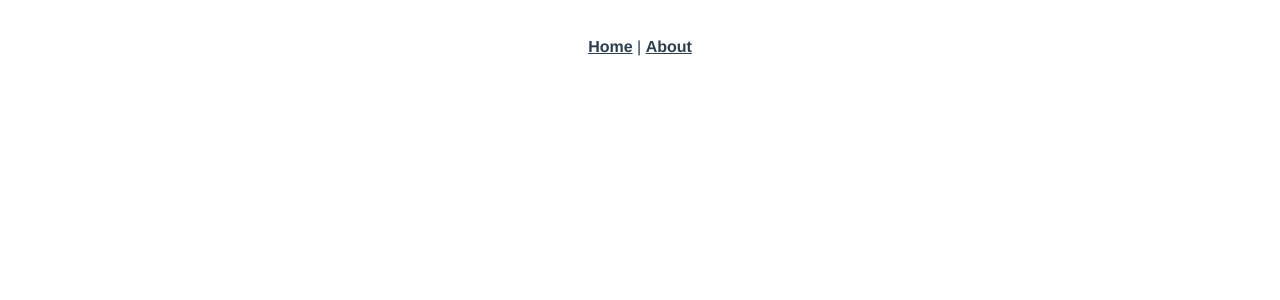
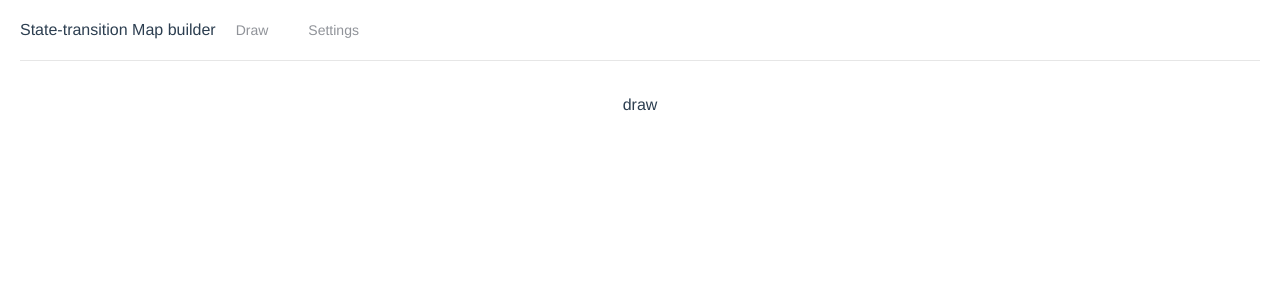
Before and after one commit to jzmrexu1s/state-transition-map, a Vue app: page /draw in a window 1280 px wide. Shown: the top 300 px of the page. Built offline with nearby package versions, Linux system fonts and the light colour scheme.

Commit message:
add navbar.

```diff
--- a/public/index.html
+++ b/public/index.html
@@ -6,6 +6,12 @@
     <meta name="viewport" content="width=device-width,initial-scale=1.0">
     <link rel="icon" href="<%= BASE_URL %>favicon.ico">
     <title><%= htmlWebpackPlugin.options.title %></title>
+    <style>
+        body {
+            margin: 0;
+            padding: 0;
+        }
+    </style>
   </head>
   <body>
     <noscript>
--- a/src/App.vue
+++ b/src/App.vue
@@ -1,9 +1,9 @@
 <template>
   <div id="app">
-    <div id="nav">
-      <router-link to="/">Home</router-link> |
-      <router-link to="/about">About</router-link>
-    </div>
+<!--    <div id="nav">-->
+<!--      <router-link to="/">Home</router-link> |-->
+<!--      <router-link to="/about">About</router-link>-->
+<!--    </div>-->
     <router-view/>
   </div>
 </template>
--- /dev/null
+++ b/src/components/Draw.vue
@@ -0,0 +1,13 @@
+<template>
+<p>draw</p>
+</template>
+
+<script>
+export default {
+name: "Draw"
+}
+</script>
+
+<style scoped>
+
+</style>
--- /dev/null
+++ b/src/components/NavBar.vue
@@ -0,0 +1,48 @@
+<template>
+  <div id="navbar">
+    <el-menu
+        :default-active="activeId"
+        mode="horizontal"
+        class="el-menu-demo"
+        router
+    >
+    <span>State-transition Map builder</span>
+    <el-menu-item v-for="item in barData" :key="item.id" :index="item.href"> {{ item.name }}
+    </el-menu-item>
+    </el-menu>
+  </div>
+</template>
+
+<script>
+export default {
+  name: "NavBar",
+  data() {
+    return {
+      activeId: "draw",
+      barData: [
+        {id: "draw", name: "Draw", href:"/draw"},
+        {id: "settings", name: "Settings", href:"/settings"}
+      ]
+    }
+  },
+  methods: {
+  },
+  mounted() {
+    this.activeId = this.$route.path.substring(1, this.$route.path.length)
+  }
+}
+</script>
+
+<style scoped>
+.el-menu-demo{
+}
+span{
+  float: left;
+  display: inline-block;
+  line-height: 59px;
+  margin-bottom: 1px;
+  /*box-sizing: border-box;*/
+}
+.el-menu{
+}
+</style>
--- /dev/null
+++ b/src/components/Settings.vue
@@ -0,0 +1,13 @@
+<template>
+<p>settings</p>
+</template>
+
+<script>
+export default {
+name: "Settings"
+}
+</script>
+
+<style scoped>
+
+</style>
--- a/src/main.js
+++ b/src/main.js
@@ -1,13 +1,11 @@
 import Vue from 'vue'
 import App from './App.vue'
 
-// import './plugins/element.js'
-import { Button, Select } from 'element-ui'
+import './plugins/element.js'
 import router from './router'
+import 'element-ui/lib/theme-chalk/index.css'
 
 Vue.config.productionTip = false
-Vue.use(Button)
-Vue.use(Select)
 
 new Vue({
   router,
--- a/src/router/index.js
+++ b/src/router/index.js
@@ -1,22 +1,24 @@
 import Vue from 'vue'
 import VueRouter from 'vue-router'
 import Home from '../views/Home.vue'
-
 Vue.use(VueRouter)
 
 const routes = [
   {
     path: '/',
     name: 'Home',
-    component: Home
-  },
-  {
-    path: '/about',
-    name: 'About',
-    // route level code-splitting
-    // this generates a separate chunk (about.[hash].js) for this route
-    // which is lazy-loaded when the route is visited.
-    component: () => import(/* webpackChunkName: "about" */ '../views/About.vue')
+    redirect: '/draw',
+    component: Home,
+    children: [
+      {
+        path: '/draw',
+        component: () => import('@/components/Draw')
+      },
+      {
+        path: '/settings',
+        component: () => import('@/components/Settings')
+      }
+    ]
   }
 ]
 
--- a/src/views/About.vue
+++ /dev/null
@@ -1,5 +0,0 @@
-<template>
-  <div class="about">
-    <h1>This is an about page</h1>
-  </div>
-</template>
--- a/src/views/Home.vue
+++ b/src/views/Home.vue
@@ -1,18 +1,32 @@
 <template>
   <div class="home">
-    <img alt="Vue logo" src="../assets/logo.png">
-    <HelloWorld msg="Welcome to Your Vue.js App"/>
+    <el-container>
+      <el-header>
+        <NavBar></NavBar>
+      </el-header>
+      <el-main>
+        <router-view></router-view>
+      </el-main>
+      <el-footer></el-footer>
+    </el-container>
   </div>
 </template>
 
 <script>
 // @ is an alias to /src
-import HelloWorld from '@/components/HelloWorld.vue'
-
+import NavBar from '@/components/NavBar'
 export default {
   name: 'Home',
   components: {
-    HelloWorld
+    NavBar
   }
 }
 </script>
+
+<style scoped>
+.el-header, .el-footer{
+  line-height: 60px;
+  /*box-sizing: border-box;*/
+  /*background: #B3C0D1;*/
+}
+</style>
```
Also changed, not shown: src/plugins/element.js (+8 -2 lines).
